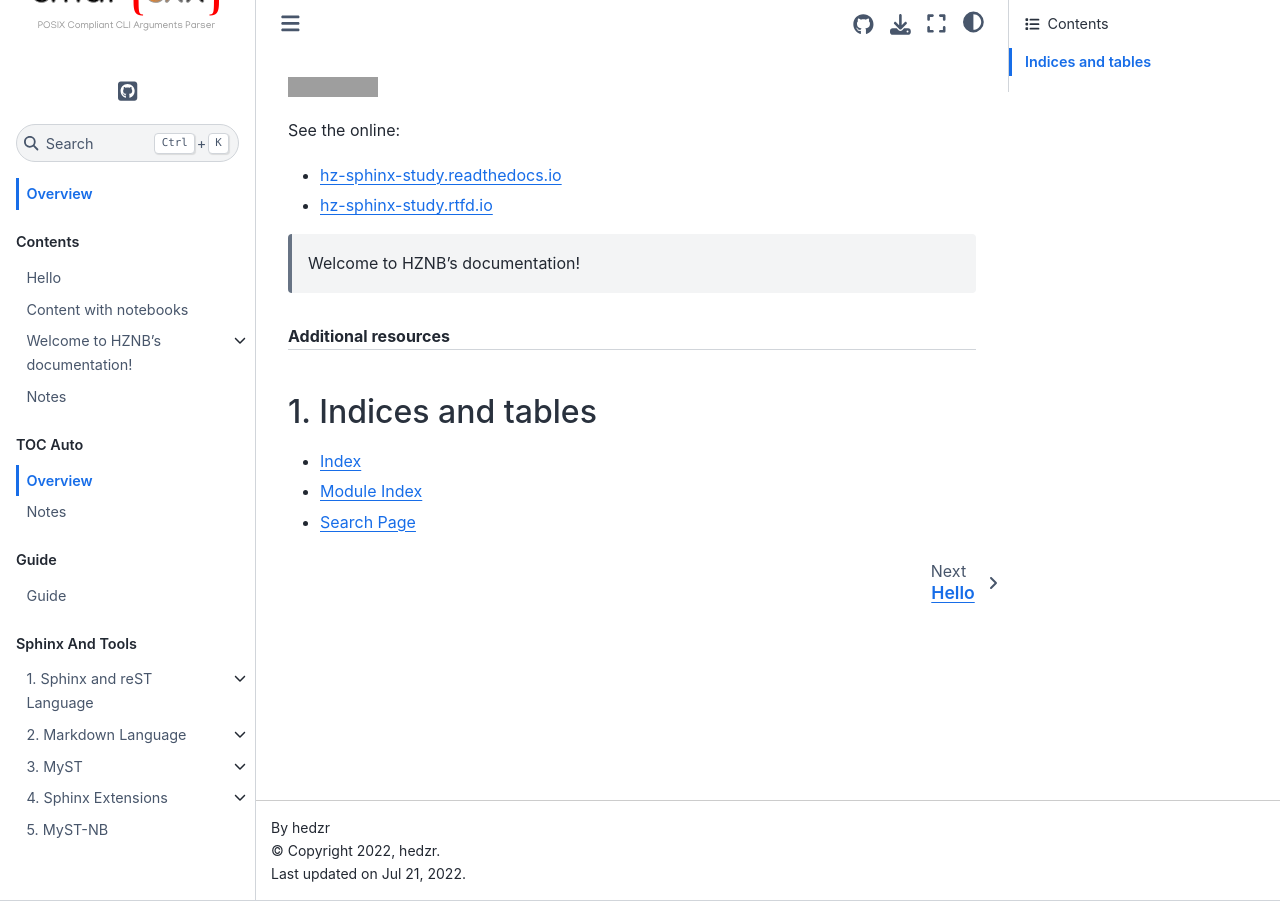
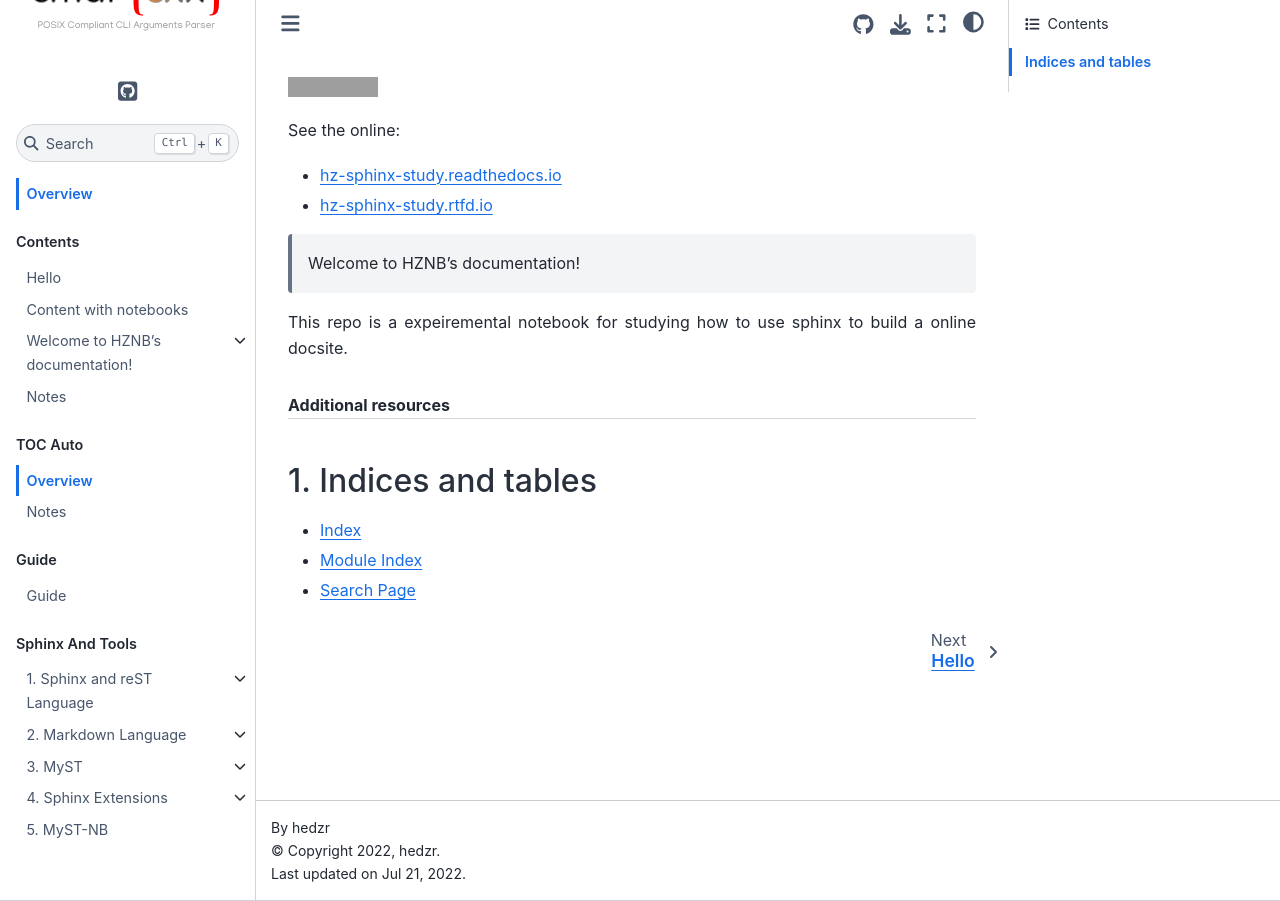
Before and after one commit to hedzr/sphinx-study, a Sphinx documentation site: the page built from source/index.md, in a window 1280 px wide. Built offline with Sphinx 7.4.7 and the Sphinx Book theme 1.1.4, drawn with Linux system fonts in a browser that asks for light colours; formulas are drawn with MathJax 3; grey boxes are pictures that could not be loaded.

Commit message:
describe myself

````diff
--- a/source/index.md
+++ b/source/index.md
@@ -15,6 +15,8 @@ See the online:
 - [hz-sphinx-study.rtfd.io](https://hz-sphinx-study.rtfd.io)
 
 > Welcome to HZNB's documentation!
+
+This repo is a expeiremental notebook for studying how to use sphinx to build a online docsite.
 
 ```{toctree}
 :hidden:
````
Also changed, not shown: README.md (+1 -0 lines).
